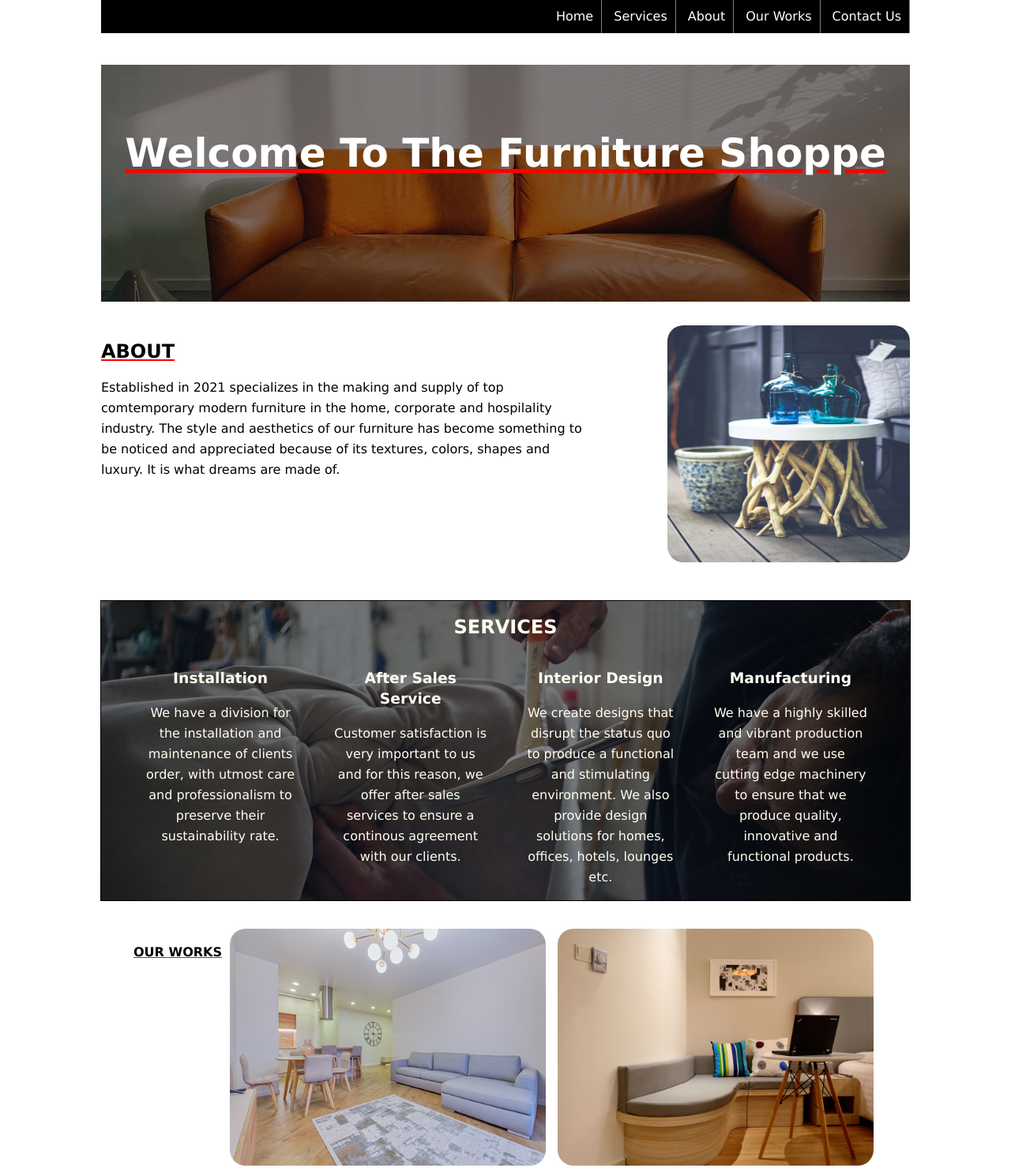
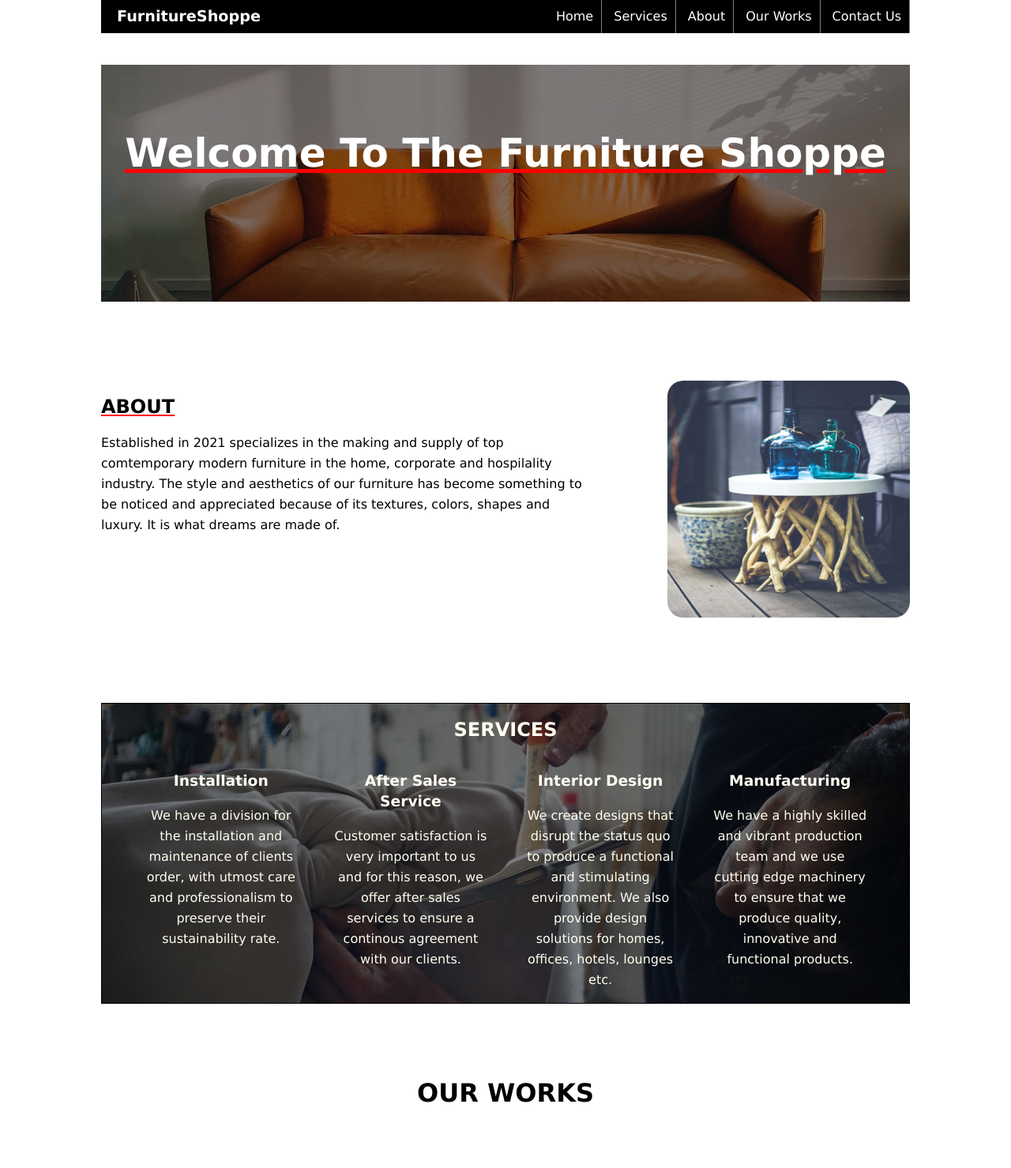
Before and after one commit to AGs-hue/FirstProject, a plain HTML site: page index.html in a window 1280 px wide. Shown: the top 1479 px of the page at 79% size. Drawn offline with Linux system fonts and the light colour scheme.

Commit message:
fix landing page
- add margin to page sections
- add nav brand
- remove float elements and use flexbox

```diff
--- a/css/style.css
+++ b/css/style.css
@@ -17,6 +17,19 @@
 
 nav{
 	background-color:black;
+	display: flex;
+	justify-content: space-between;
+	min-height: 20px;
+}
+
+nav .nav-brand{
+	text-transform: capitalize;
+	font-weight: bold;
+	display: flex;
+	align-items: center;
+	padding-left: 20px;
+	color:#fff;
+	font-size: 1.2em;
 }
 
 nav ul{
@@ -59,10 +72,6 @@ li:last child{
 	border-right:none;
 }
 
-
-ul{
-	position:right;
-}
 #showcase{
 	background-image:url("../images/4.jpg");
 	background-position:center;
@@ -95,24 +104,35 @@ ul{
 	text-decoration: none;
 }
 
-#about div{
-	width:60%;
-	float:left;
-	padding-right:10%;
+.about{
+	margin: 100px 0;
+	display: flex;
+	justify-content: space-between;
 }
 
-#about aside{
-	width:30%;
-	float:left;
-
+.about div{
+	width:60%;
 }
 
-#about aside img{
+.about aside{
+	width:30%;
+}
+
+.about aside img{
 	width:100%;
 }
 
-#about h1{
+.about h1{
 	text-decoration:underline red;
+}
+
+.gallery{
+	margin: 100px 0;
+}
+
+.gallery h1 {
+	text-align: center;
+	margin-bottom: 100px;
 }
 
 .grid-container{
@@ -142,14 +162,13 @@ img{
 }
 
 
- #services {
+.services {
 	background-image:url("../images/11.jpg");
 	background-position:center;
 	background-repeat:no-repeat;
 	background-size:cover;
 	min-height:300px;
-	margin-bottom:30px;
-	margin-top:40px;
+	margin: 100px 0;
 	text-align:center;
 	clear:both;
 	border:1px solid black;
--- a/index.html
+++ b/index.html
@@ -1,12 +1,16 @@
 <!DOCTYPE html>
 <html>
+
 <head>
     <title>Furniture Shoppe</title>
     <link rel="stylesheet" href="css/style.css" type="text/css">
 </head>
+
 <body>
 
-    <nav id="navbar" class="container">
+    <div class="container">
+        <nav id="navbar" class="navbar">
+            <span class="nav-brand">FurnitureShoppe</span>
             <ul>
                 <li><a href="#">Home</a></li>
                 <li><a href="#">Services</a></li>
@@ -16,7 +20,7 @@
             </ul>
         </nav>
 
-     <section id="showcase" class="container">
+        <section id="showcase" class="showcase">
             <div class="overlay">
                 <div class="box-1">
                     <h2>Welcome To The Furniture Shoppe</h2>
@@ -25,10 +29,12 @@
         </section>
 
 
-        <section id="about" class="container">
-        <div>
+        <section id="about" class="about">
+            <div class="about-content">
                 <h1>ABOUT</h1>
-            <p>Established in 2021 specializes in the making and supply of top comtemporary modern furniture in the home, corporate and hospilality industry. The style and aesthetics of our furniture has become something to be noticed and appreciated because of its textures, colors, shapes and luxury.
+                <p>Established in 2021 specializes in the making and supply of top comtemporary modern furniture in the
+                    home, corporate and hospilality industry. The style and aesthetics of our furniture has become
+                    something to be noticed and appreciated because of its textures, colors, shapes and luxury.
                     It is what dreams are made of.</p>
             </div>
             <aside id="sidebar">
@@ -38,36 +44,41 @@
 
 
 
-    <div class="container bord" id="services">
+        <div class="services" id="services">
             <div class="overlay">
                 <h2 class="cent">SERVICES</h2>
                 <section>
                     <div class="service">
                         <h3>Installation</h3>
-                <p>We have a division for the installation and maintenance of clients order, with utmost care and professionalism to preserve their sustainability rate.</p>
+                        <p>We have a division for the installation and maintenance of clients order, with utmost care
+                            and professionalism to preserve their sustainability rate.</p>
                     </div>
 
                     <div class="service">
                         <h3>After Sales Service</h3>
-                <p>Customer satisfaction is very important to us and for this reason, we offer after sales services to ensure a continous agreement with our clients.</p>
+                        <p>Customer satisfaction is very important to us and for this reason, we offer after sales
+                            services to ensure a continous agreement with our clients.</p>
                     </div>
 
                     <div class="service">
                         <h3>Interior Design</h3>
-                <p>We create designs that disrupt the status quo to produce a functional and stimulating environment. We also provide design solutions for homes, offices, hotels, lounges etc.</p>
+                        <p>We create designs that disrupt the status quo to produce a functional and stimulating
+                            environment. We also provide design solutions for homes, offices, hotels, lounges etc.</p>
                     </div>
 
                     <div class="service">
                         <h3>Manufacturing</h3>
-                <p>We have a highly skilled and vibrant production team and we use cutting edge machinery to ensure that we produce quality, innovative and functional products.</p>
+                        <p>We have a highly skilled and vibrant production team and we use cutting edge machinery to
+                            ensure that we produce quality, innovative and functional products.</p>
                     </div>
                 </section>
             </div>
         </div>
 
 
-     <div class=grid-container>
-            <h4>OUR WORKS</h4>
+        <div class="gallery">
+            <h1>OUR WORKS</h1>
+            <div class="grid-container">
                 <div class="box"><img src="./images/1.jpg"></div>
                 <div class="box"><img src="./images/2.jpg"></div>
                 <div class="box"><img src="./images/3.jpg"></div>
@@ -76,14 +87,19 @@
                 <div class="box"><img src="./images/6.jpg"></div>
                 <div class="box"><img src="./images/7.jpg"></div>
             </div>
+        </div>
+    </div>
 
     <footer id="main-footer" class="footer">
         <div class="footer-contact">
             <h4>CONTACT US</h4>
-        <p class="contact-info">Phone number: +2348062528383 | Address: CBD, Abuja | email: hello@thefurnitureshoppe@gmail.com</p>
+            <p class="contact-info">Phone number: +2348062528383 | Address: CBD, Abuja | email:
+                hello@thefurnitureshoppe@gmail.com</p>
         </div>
-    <p>Copyright &copy; 2021; The Furniture Shoppe. Designed by <a href="https://AGs.com/works/" target="_blank">AGs</a></p>
+        <p>Copyright &copy; 2021; The Furniture Shoppe. Designed by <a href="https://AGs.com/works/"
+                target="_blank">AGs</a></p>
     </footer>
 
 </body>
+
 </html>
```
Lines whose indentation alone changed are shown as unchanged.
